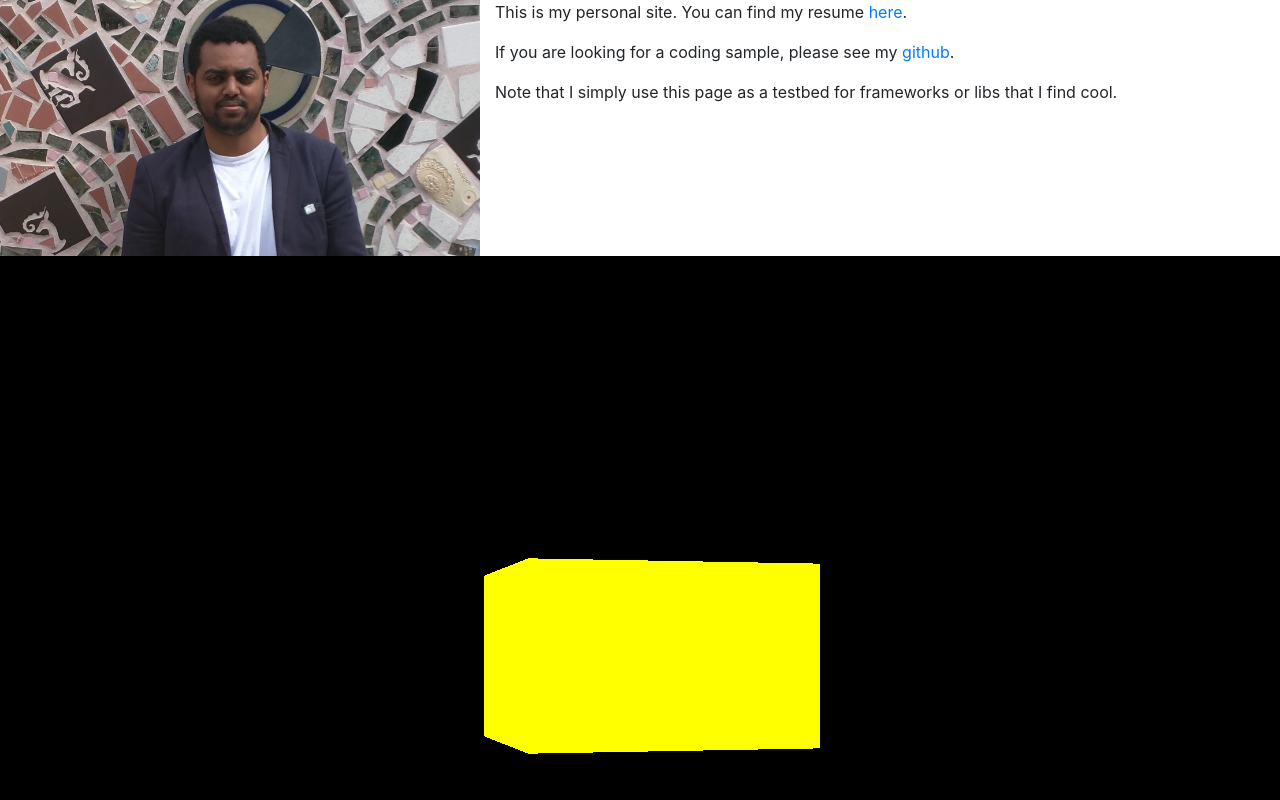
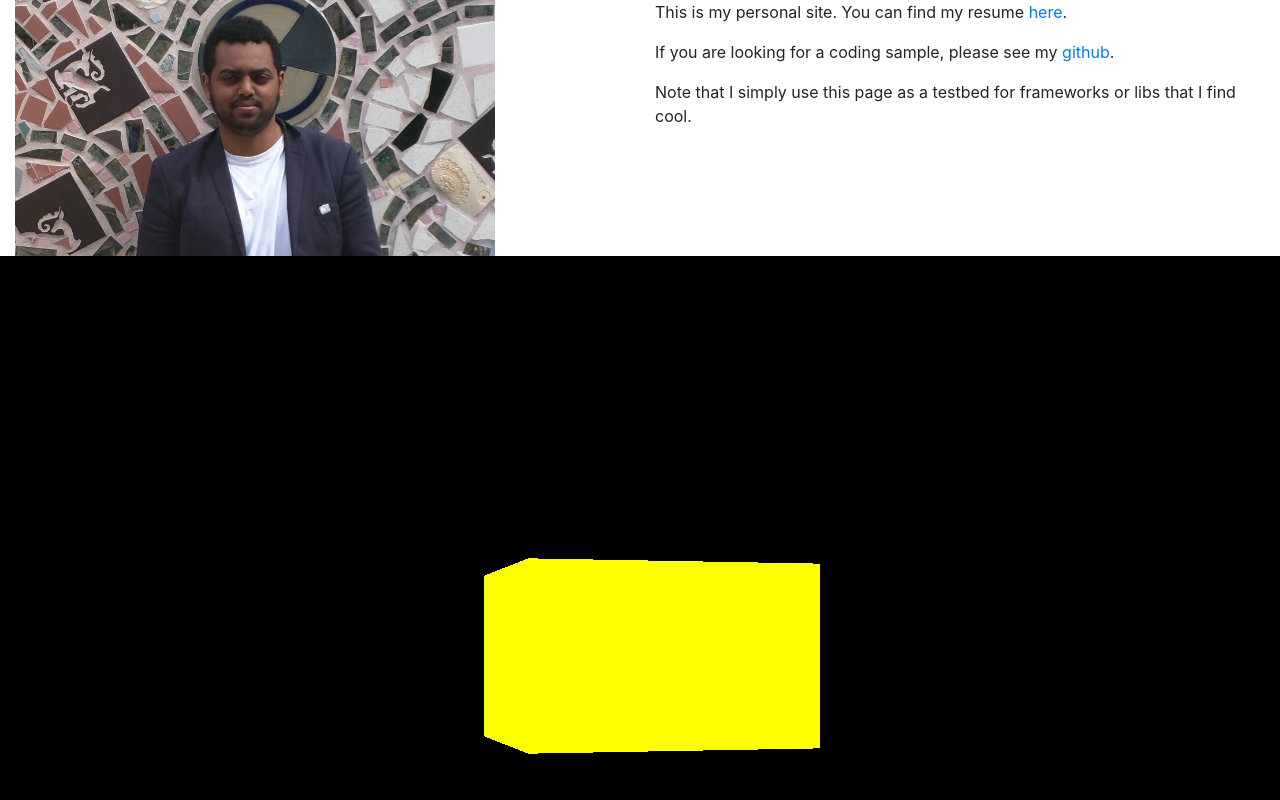
Before and after one commit to micmelesse/micmelesse.github.io, a plain HTML site: page index.html in a window 1280 px wide. Shown: the top 800 px of the page. Drawn offline with nearby package versions, Linux system fonts and the light colour scheme.

Commit message:
stupid typo

```diff
--- a/index.html
+++ b/index.html
@@ -13,7 +13,7 @@
 
   <div class="container-fluid">
     <div class="row">
-      <div col="col">
+      <div class="col">
         <img src="res/pic_1.jpg" alt="profile_pic" width="480">
       </div>
       <div class="col">
```
